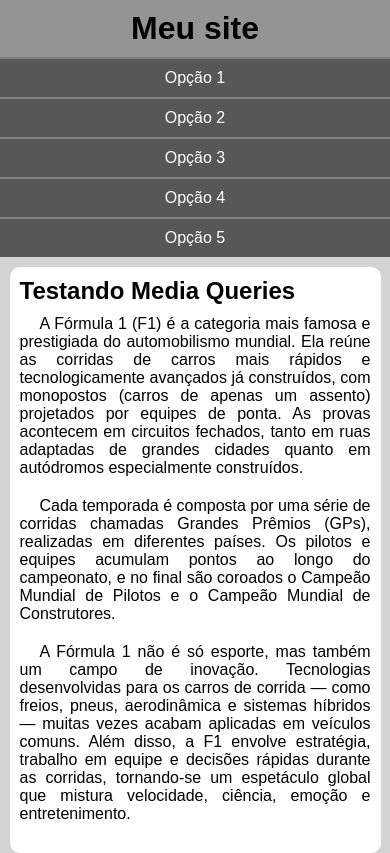
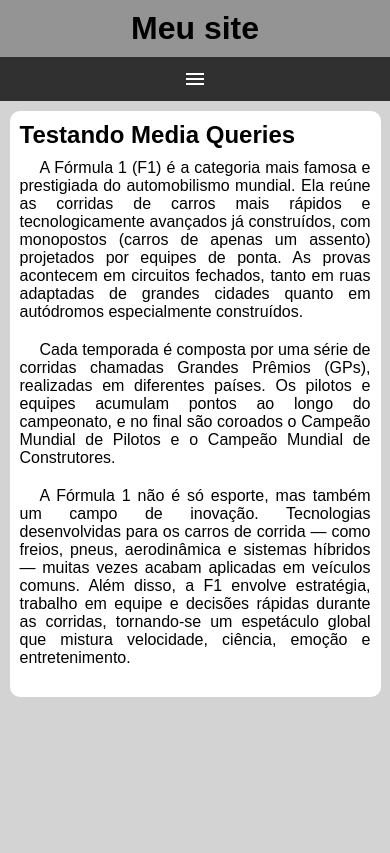
Before and after one commit to marcosantos01/html-css, a plain HTML site: page exercicios/ex026/mq005/index.html in a window 390 px wide. Drawn offline with nearby package versions, Linux system fonts and the light colour scheme.

Commit message:
ex26 005 Media Query

```diff
--- a/exercicios/ex026/mq005/estilos/style.css
+++ b/exercicios/ex026/mq005/estilos/style.css
@@ -19,8 +19,17 @@ header > h1 {
     text-align: center;
 }
 
+span#burguer {
+    background-color: rgb(48, 48, 48);
+    color: white;
+    display: block;
+    text-align: center;
+    padding: 10px;
+    cursor: pointer;
+}
+
 menu {
-    display: block;
+    display: none;
 }
 
 menu > ul {
--- a/exercicios/ex026/mq005/index.html
+++ b/exercicios/ex026/mq005/index.html
@@ -4,12 +4,14 @@
     <meta charset="UTF-8">
     <meta name="viewport" content="width=device-width, initial-scale=1.0">
     <title>Media Query</title>
+    <link rel="stylesheet" href="https://fonts.googleapis.com/css2?family=Material+Symbols+Outlined:opsz,wght,FILL,GRAD@20..48,100..700,0..1,-50..200&icon_names=menu"/>
     <link rel="stylesheet" href="estilos/style.css">
 </head>
 <body>
     <header>
         <h1>Meu site</h1>
-        <menu>
+        <span id="burguer" class="material-symbols-outlined" onclick="clickMenu()">menu</span>
+        <menu id="itens">
             <ul>
                 <li><a href="#">Opção 1</a></li>
                 <li><a href="#">Opção 2</a></li>
@@ -31,5 +33,14 @@
             <p></p>
         </article>
     </main>
+    <script>
+        function clickMenu() {
+            if (itens.style.display == 'block') {
+                itens.style.display = 'none'
+            } else {
+                itens.style.display = 'block'
+            }
+        }
+    </script>
 </body>
 </html>
```
